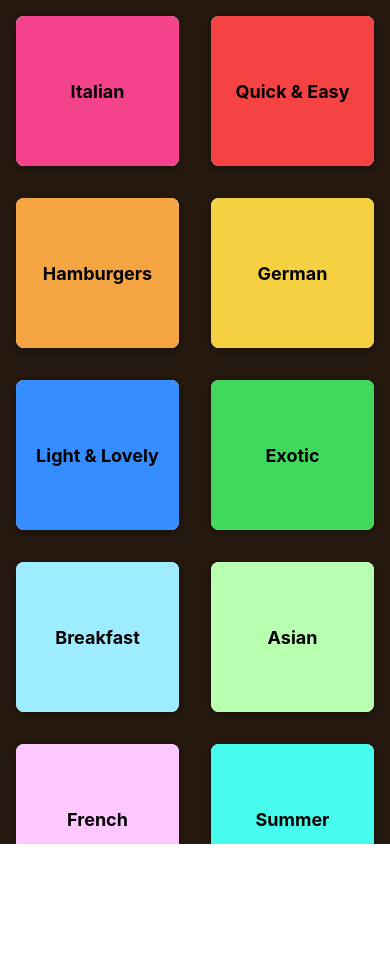
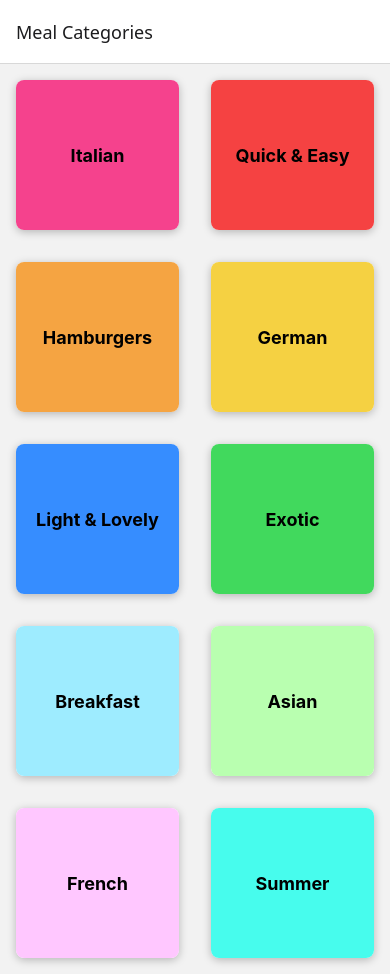
Before and after one commit to C-Vilen/React-Native-Course, a React Native app in the folder MealRecipesApp/: screen / in a window 390 px wide. Before the commit the page ends 844 px from the top, so only its background shows below. Built offline with nearby package versions, Linux system fonts and the light colour scheme.

Commit message:
Feat: adde react navigator stack and implemented in App.js

```diff
--- a/MealRecipesApp/App.js
+++ b/MealRecipesApp/App.js
@@ -1,11 +1,19 @@
 import { StatusBar, StyleSheet, View } from "react-native";
 import CategoriesView from "./views/CategoriesView";
+import { NavigationContainer } from "@react-navigation/native";
+import { createStackNavigator } from "@react-navigation/stack";
+
+const Stack = createStackNavigator();
 
 export default function App() {
     return (
         <View style={styles.container}>
           <StatusBar barStyle={"light-content"} />
-          <CategoriesView />
+          <NavigationContainer>
+            <Stack.Navigator>
+              <Stack.Screen name="Meal Categories" component={CategoriesView}/>
+            </Stack.Navigator>
+          </NavigationContainer>
         </View>
     );
 }
--- a/MealRecipesApp/package.json
+++ b/MealRecipesApp/package.json
@@ -10,12 +10,13 @@
   },
   "dependencies": {
     "@react-navigation/native": "^7.0.14",
+    "@react-navigation/stack": "^7.1.1",
     "expo": "~52.0.25",
     "expo-status-bar": "~2.0.1",
     "react": "18.3.1",
     "react-native": "0.76.6",
-    "react-native-screens": "~4.4.0",
-    "react-native-safe-area-context": "4.12.0"
+    "react-native-safe-area-context": "4.12.0",
+    "react-native-screens": "~4.4.0"
   },
   "devDependencies": {
     "@babel/core": "^7.25.2"
```
Also changed, not shown: 1 other file (tests, documents, lock files or other folders).
